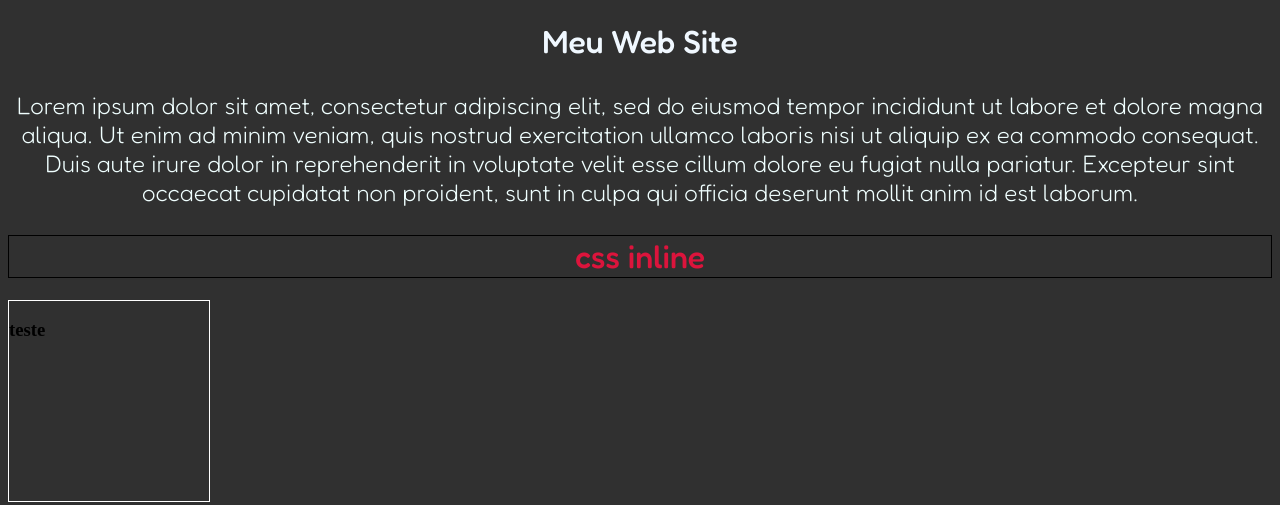
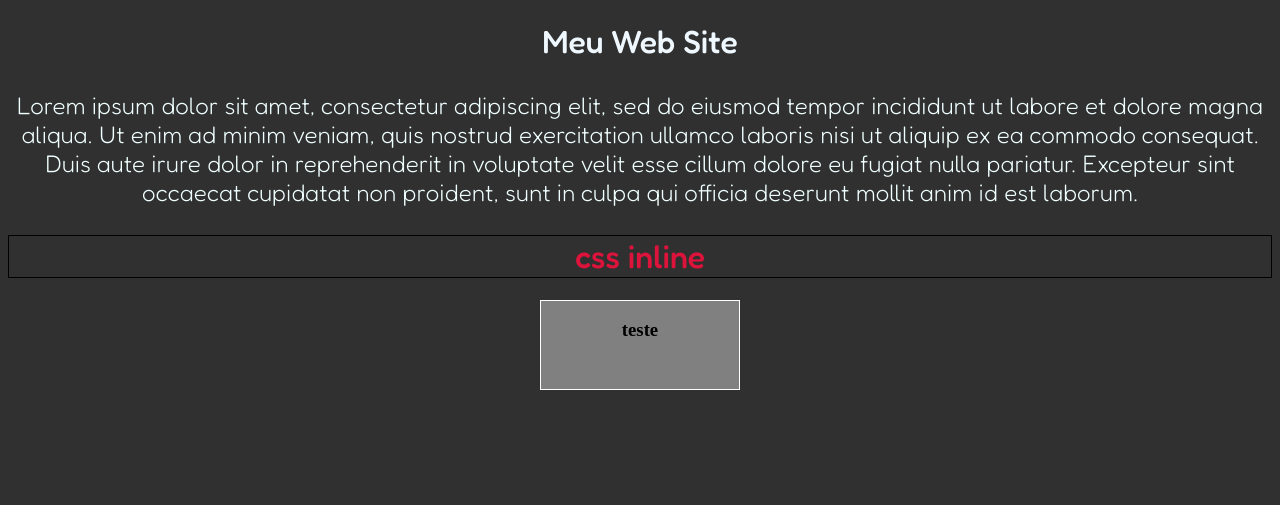
Before and after one commit to allwnd/aulacss, a plain HTML site: page index.html in a window 1280 px wide. Drawn offline with Linux system fonts and the light colour scheme.

Commit message:
Add files via upload

```diff
--- a/css/main.css
+++ b/css/main.css
@@ -4,6 +4,12 @@ body{
 
 div{
     width: 200px;
-    height: 200px;
+    height: 90px;
+    padding: 0px;
     border: 1px solid white;
+    box-sizing: border-box;
+    margin: 0 auto;
+    text-align: center;
+    background-color: gray;
+    color: black;
 }
```
